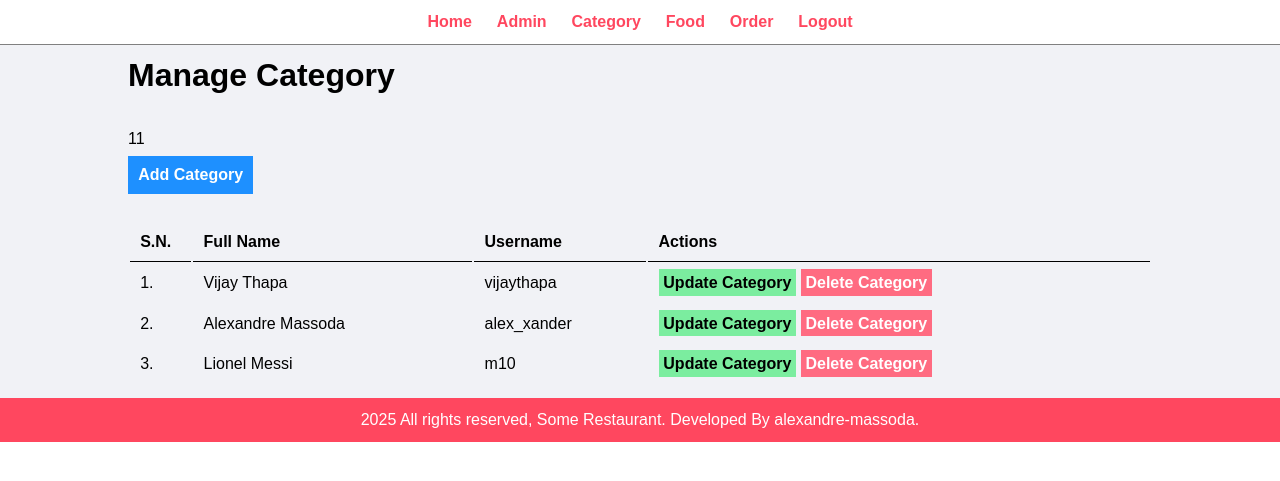
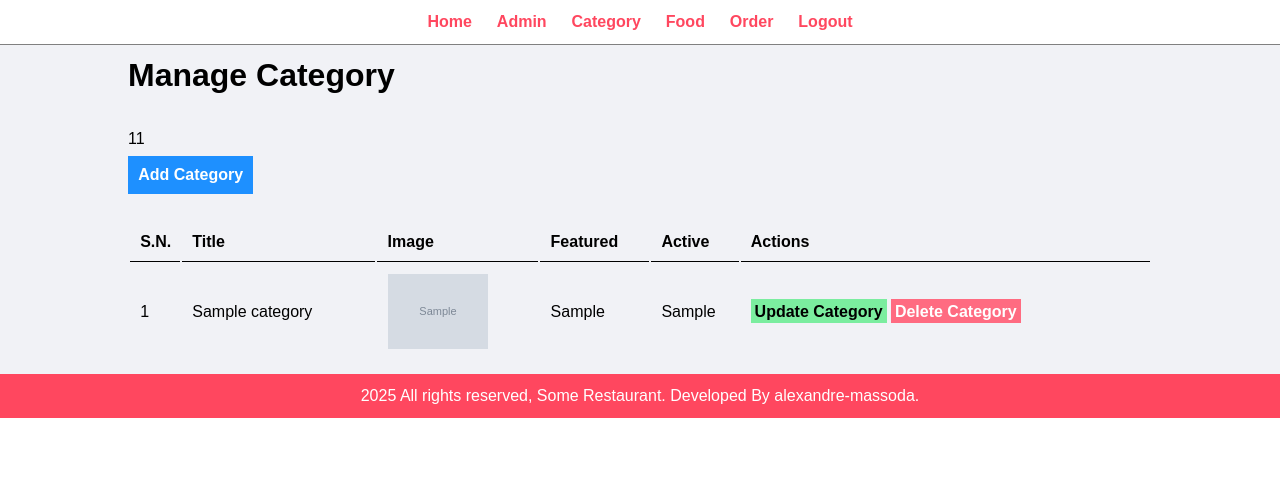
Before and after one commit to Xander1936/food-order-php, a PHP site: page /food-order/admin/manage-category.php in a window 1280 px wide. Shown: the top 481 px of the page. Run offline with PHP 8.4, Linux system fonts and the light colour scheme; the visitor is signed in with stand-in values (Sample User, id 1); tables that the repository leaves empty hold one stand-in row (values such as "Sample post"); grey boxes marked "Sample" are stand-in pictures.

Commit message:
Displaying Categories with all theirs features (title, image, featured, active and actions) on the table

```diff
--- a/admin/add-category.php
+++ b/admin/add-category.php
@@ -73,6 +73,7 @@
                 // echo "Clicked";
 
                 // 1. Get the value from Category Form
+                // Used mysqli_real_escape_string() to sanitize the title input before using it in the SQL query.
                 $title = mysqli_real_escape_string($conn, $_POST['title']);
 
                 // For radio input, we need to check whether the button is selected or not
--- a/admin/manage-category.php
+++ b/admin/manage-category.php
@@ -23,44 +23,95 @@
         <br><br>
                 <!-- Button to Add Admin -->
                  <a href="<?php echo SITEURL; ?>admin/add-category.php" class="btn-primary">Add Category</a>
+
                  <br><br><br>
+
                  <table class="tbl-full">
                      <tr>
                          <th>S.N.</th>
-                         <th>Full Name</th>
-                         <th>Username</th>
+                         <th>Title</th>
+                         <th>Image</th>
+                         <th>Featured</th>
+                         <th>Active</th>
                          <th>Actions</th>
                         </tr>
 
+                        <?php
+
+                            // Query to Get all Categories from DataBase
+                            $sql = "SELECT * FROM tbl_category";
+
+                            // Execute Query
+                            $res = mysqli_query($conn, $sql);
+
+                            // Count Rows
+                            $count = mysqli_num_rows($res);
+
+                            // Create Serial Number Variable and assign value as 1
+                            $Sn = 1;
+
+                            // Check whether we have data in database or not
+                            if($count > 0) {
+                                // We have data in database
+                                // Get the data and display
+                                while($row=mysqli_fetch_assoc($res)){
+                                    $id = $row['id'];
+                                    $title = $row['title'];
+                                    $image_name = $row['image_name'];
+                                    $featured = $row['featured'];
+                                    $active = $row['active'];
+
+                                    ?>
+
                                         <tr>
-                            <td>1.</td>
-                            <td>Vijay Thapa</td>
-                            <td>vijaythapa</td>
+                                            <td><?php echo $Sn++; ?></td>
+                                            <td><?php echo $title; ?></td>
+                                            <td>
+                                                <?php
+                                                    // Check whether image name is available or not
+                                                    if($image_name!="") {
+                                                        // Display the Image
+                                                        ?>
+
+                                                        <img src="<?php echo SITEURL; ?>images/category/<?php echo $image_name; ?>" width="100px" >
+
+                                                        <?php
+
+                                                    }else {
+                                                        // Display the Message
+                                                        echo "<div class='error'>Image Not Added.</div>";
+                                                    }
+                                                ?>
+                                            </td>
+                                            <td><?php echo $featured; ?></td>
+                                            <td><?php echo $active; ?></td>
                                             <td>
                                                 <a href="#" class="btn-secondary">Update Category</a>
                                                 <a href="#" class="btn-danger">Delete Category</a>
                                             </td>
                                         </tr>
 
+                                    <?php
+
+                                }
+                            }else {
+                                // We do not have data
+                                // We will display the message inside table
+                                // Break the php to write HTML between This.
+                                ?>
+
                                 <tr>
-                        <td>2.</td>
-                        <td>Alexandre Massoda</td>
-                        <td>alex_xander</td>
-                        <td>
-                            <a href="#" class="btn-secondary">Update Category</a>
-                            <a href="#" class="btn-danger">Delete Category</a>
+                                    <td colspan="6">
+                                        <div class='error'>No Category Added.</div>
                                     </td>
                                 </tr>
 
-                    <tr>
-                        <td>3.</td>
-                        <td>Lionel Messi</td>
-                        <td>m10</td>
-                        <td>
-                            <a href="#" class="btn-secondary">Update Category</a>
-                            <a href="#" class="btn-danger">Delete Category</a>
-                        </td>
-                    </tr>
+                                <?php
+                            }
+
+                        ?>
+
+
 
                 </table>
     </div>
```
Also changed, not shown: images/category/Food_Category_901.jpg (added), images/category/Food_Category_978.jpg (added). Lines whose indentation alone changed are shown as unchanged.
